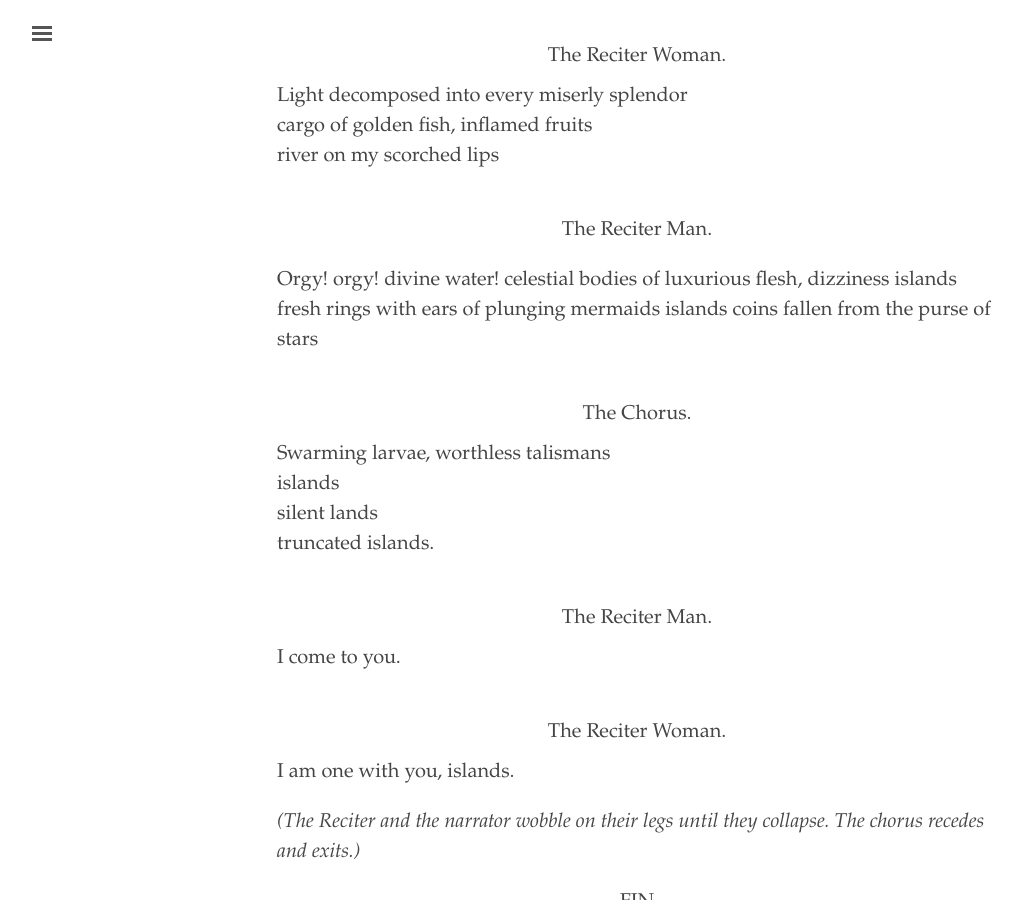
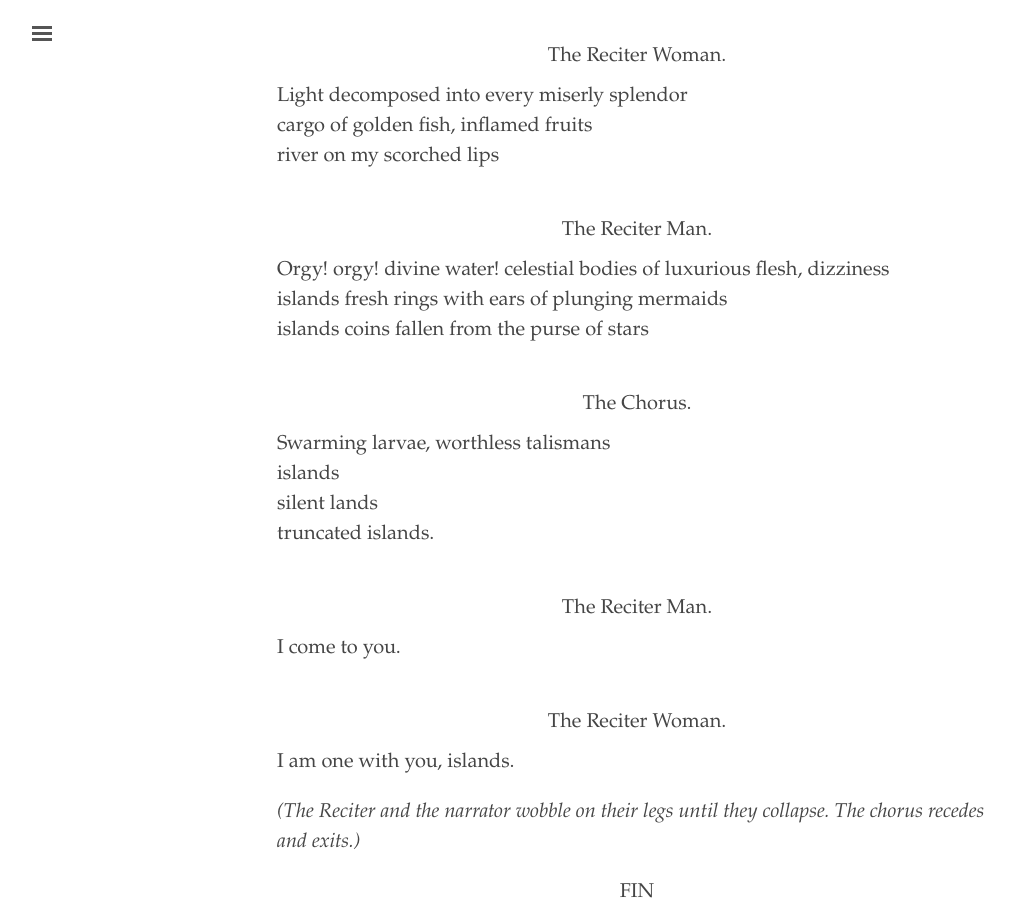
Before and after one commit to elotroalex/chiens, a Jekyll site: the page built from _texts/translation.md, in a window 1280 px wide and 900 px high, scrolled down 125080 px. Shown: the whole window, without its empty margins (3-1025 px from the left). Built offline with Jekyll 4.4.1, drawn with Linux system fonts in a browser that asks for light colours.

Commit message:
corrected missing markdown on added stanza

```diff
--- a/_texts/translation.md
+++ b/_texts/translation.md
@@ -3981,9 +3981,9 @@ Oh, steps; hooves of horses; crawling larvae grown fat in the valley of my ears.
 
 - {:.sp} The Reciter Man.
 
-Orgy! orgy! divine water! celestial bodies of luxurious flesh, dizziness
-islands fresh rings with ears of plunging mermaids
-islands coins fallen from the purse of stars
+- Orgy! orgy! divine water! celestial bodies of luxurious flesh, dizziness
+- islands fresh rings with ears of plunging mermaids
+- islands coins fallen from the purse of stars
 
 - {:.sp} The Chorus.
 
```
